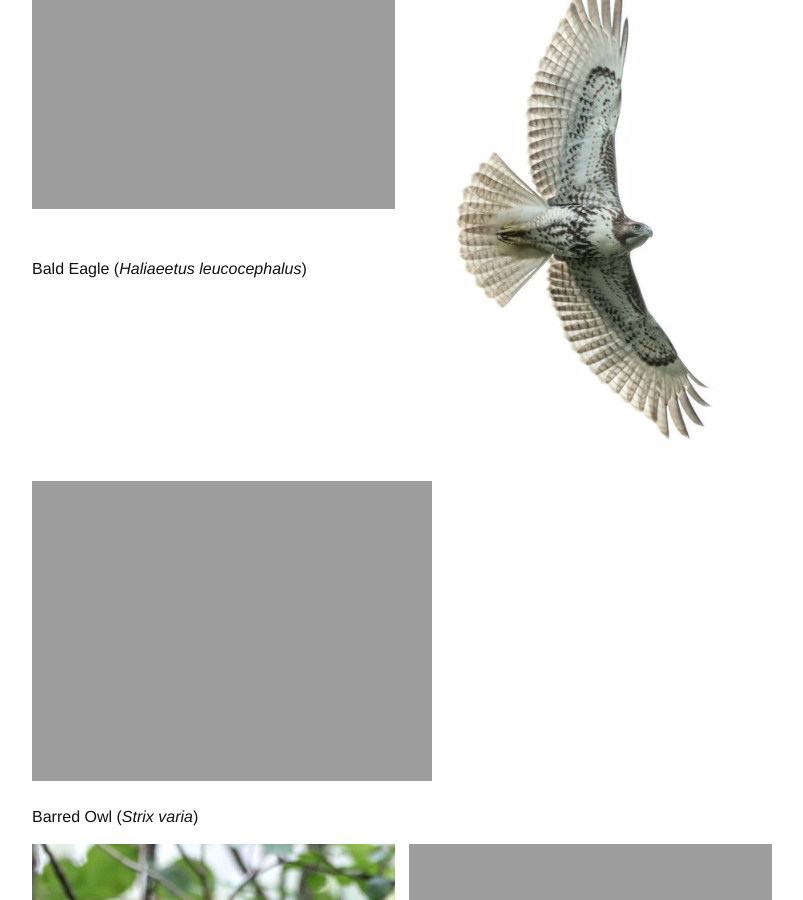
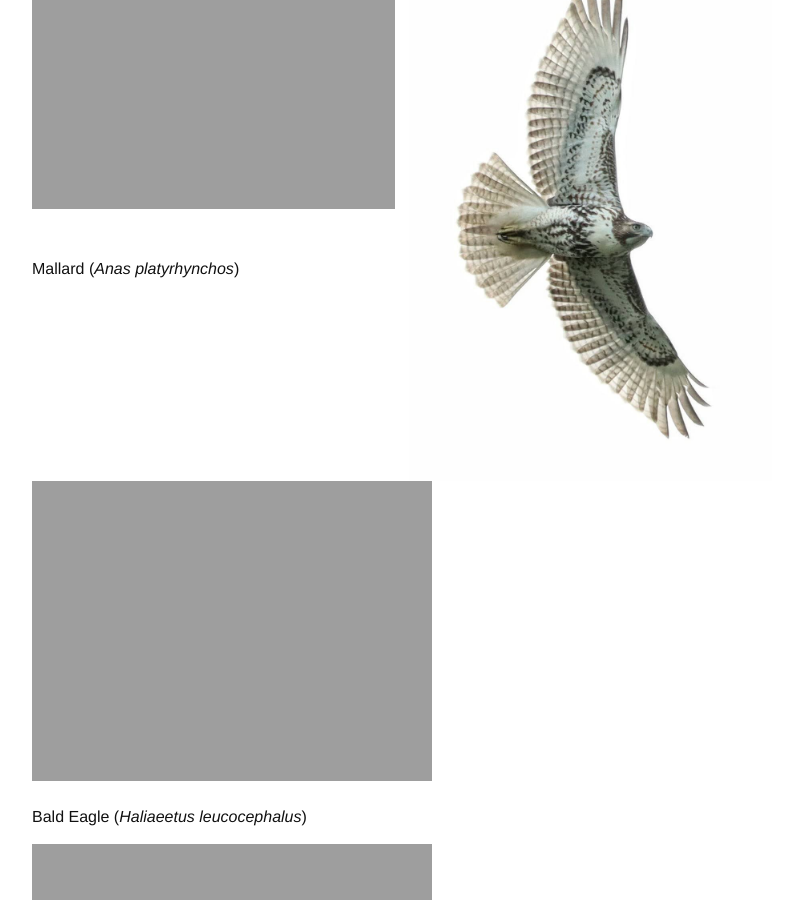
Before and after one commit to martiansideofthemoon/martiansideofthemoon.github.io, a Jekyll site: the page built from _pages/bird_photography.md, in a window 1280 px wide and 900 px high, scrolled down 860 px. Shown: the whole window, without its empty margins (238-1041 px from the left). Built offline with Jekyll 4.4.1, drawn with Linux system fonts in a browser that asks for light colours; comment, search, counter and statistics services are not loaded.

Commit message:
Adding more pics

```diff
--- a/_pages/bird_photography.md
+++ b/_pages/bird_photography.md
@@ -25,6 +25,12 @@ In this page I will post my favourite bird photographs along with identification
 <img src="{{ site.url }}/assets/birding/red_tail_2.JPG"  />
 </div>
 </div>
+
+<br /><br />
+
+<p>Mallard (<i>Anas platyrhynchos</i>)</p>
+
+<img src="{{ site.url }}/assets/birding/mallard.jpg" />
 
 <br /><br />
 
```
Also changed, not shown: 1 other file.
